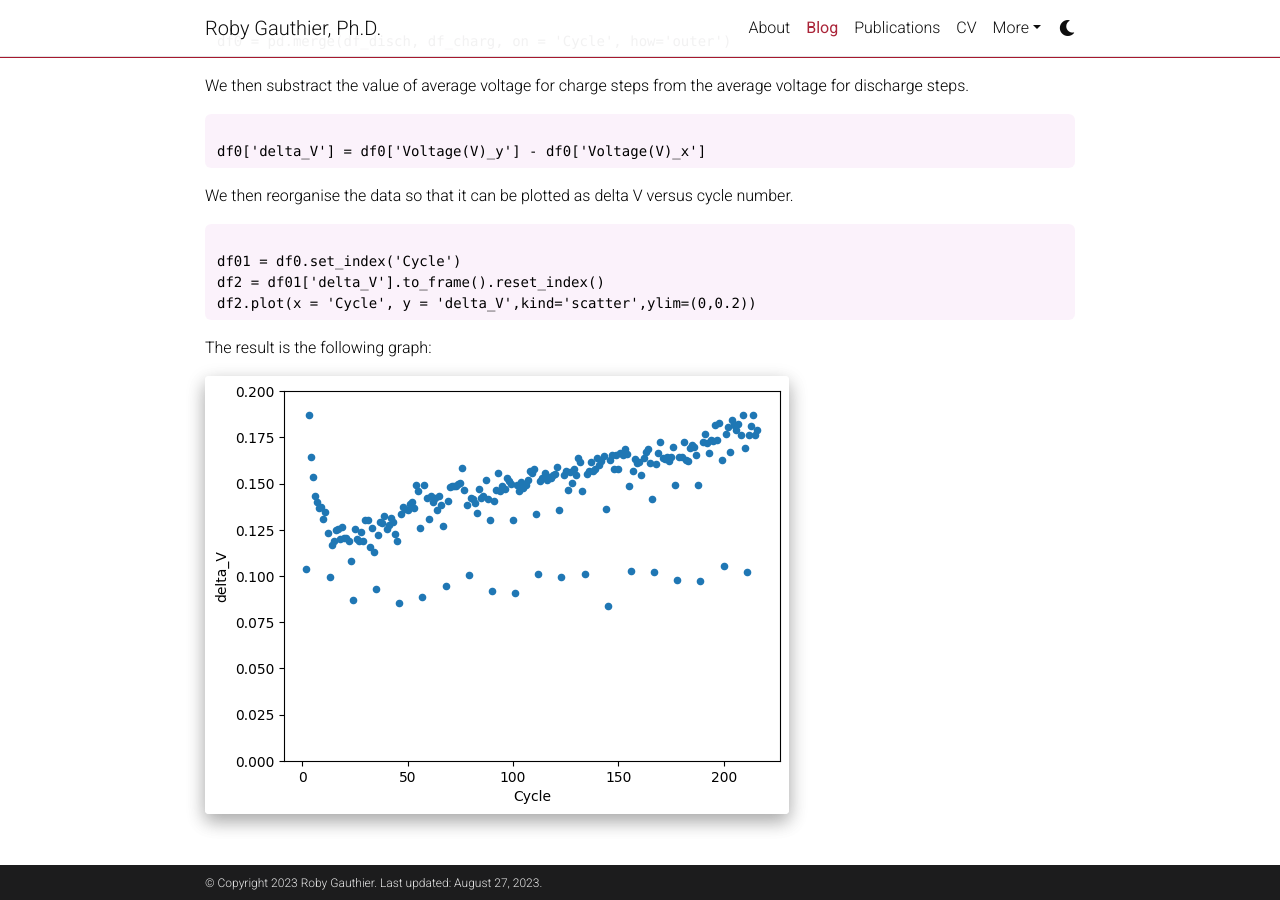
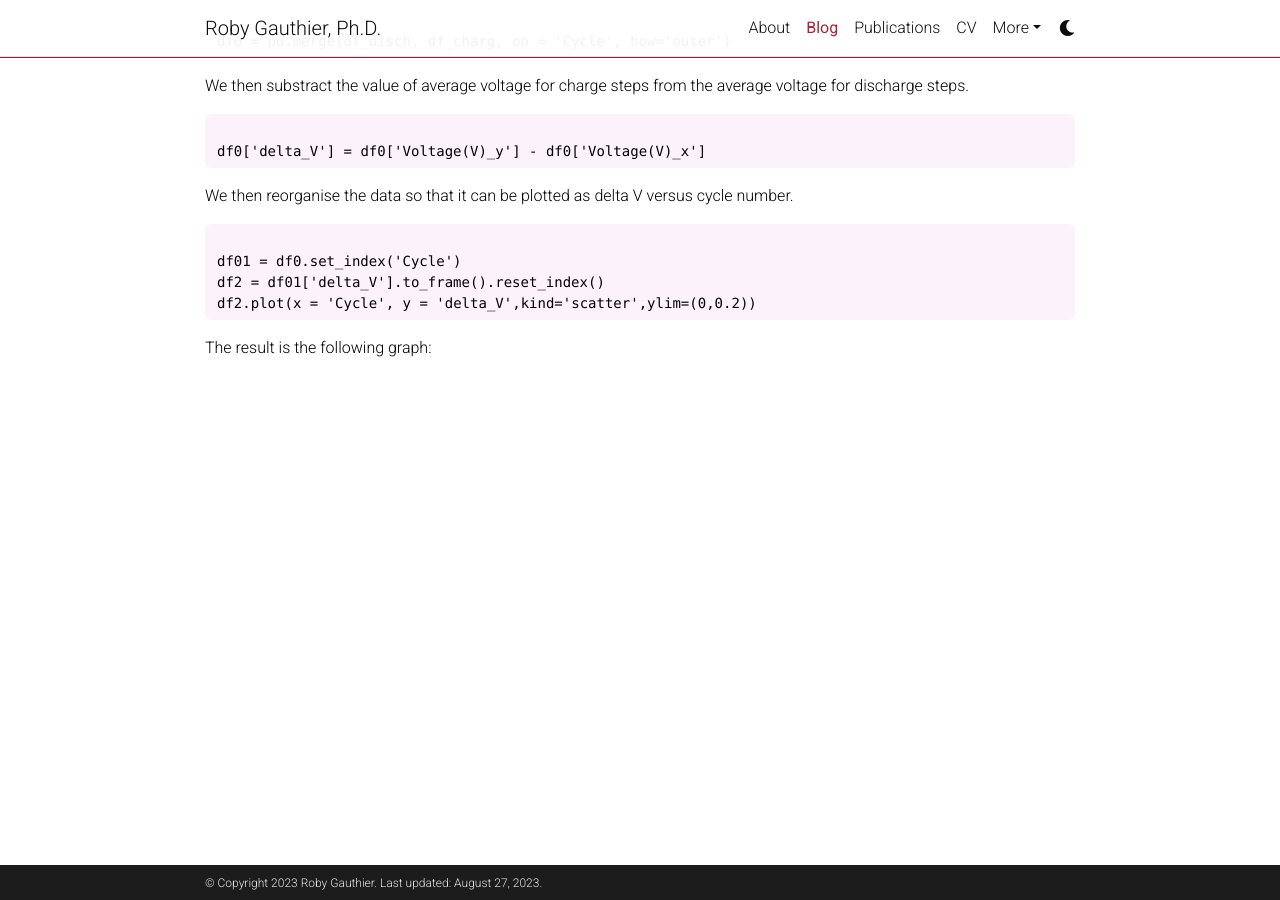
Before and after one commit to robygauthier/robygauthier.github.io, a Jekyll site: the page built from _posts/2023-08-26-Pandas.md, in a window 1280 px wide and 900 px high, scrolled down 1064 px. Built offline with Jekyll 4.4.1, drawn with Linux system fonts in a browser that asks for light colours; comment, search, counter and statistics services are not loaded; a style sheet for code colours, icons or effects is not loaded.

Commit message:
Update 2023-08-26-Pandas.md
Test if the image part of the code is the reason for failure.

```diff
--- a/_posts/2023-08-26-Pandas.md
+++ b/_posts/2023-08-26-Pandas.md
@@ -55,5 +55,3 @@ df2.plot(x = 'Cycle', y = 'delta_V',kind='scatter',ylim=(0,0.2))
 {% endhighlight %}
 
 The result is the following graph:
-
-{% include figure.html path="assets/img/deltaV.png" class="img-fluid rounded z-depth-2" %}
```
